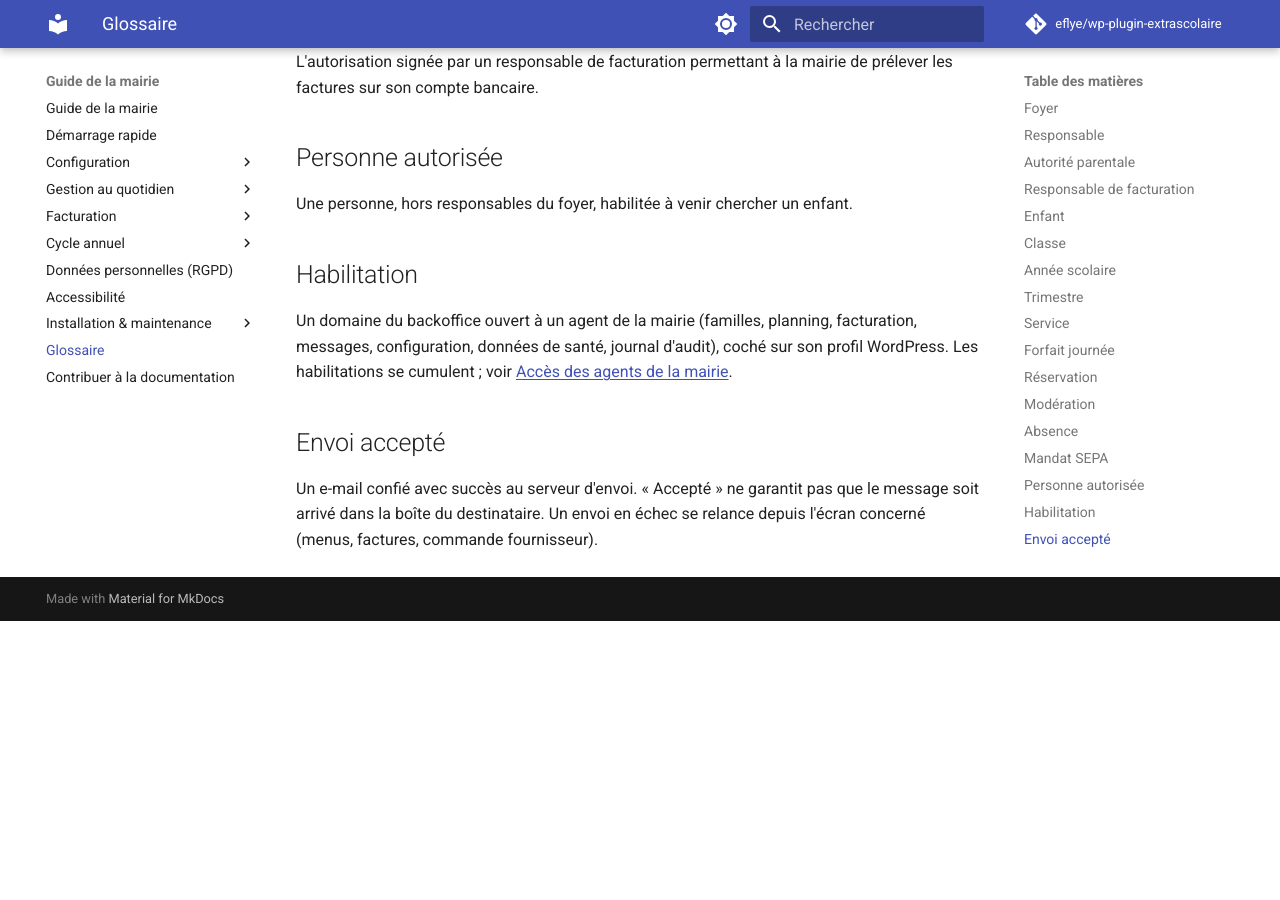
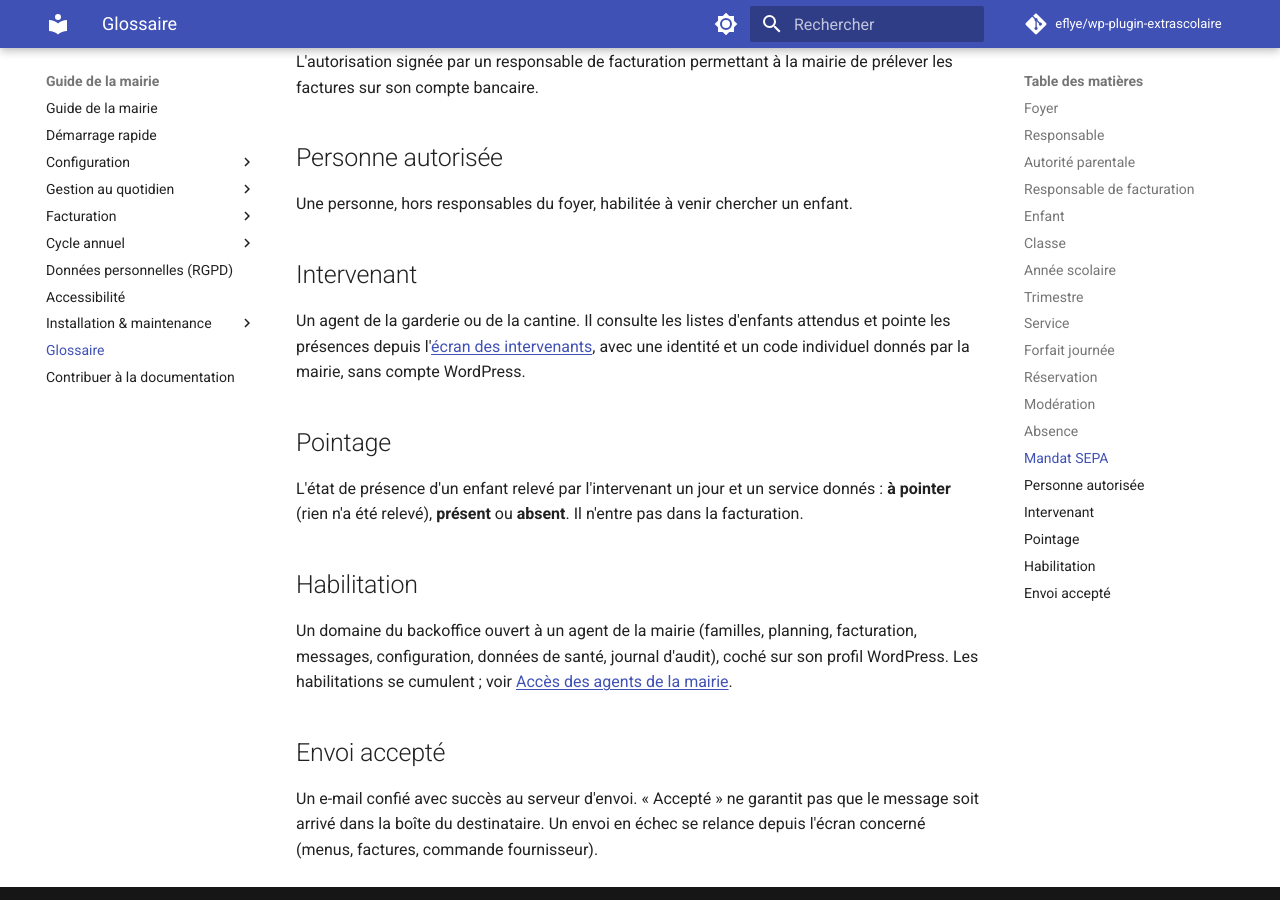
Before and after one commit to eflye/wp-plugin-extrascolaire, an MkDocs documentation site: the page built from documentation/glossaire.md, in a window 1280 px wide and 900 px high, scrolled down 2001 px. Built offline with MkDocs 1.6.1 and Material for MkDocs 9.7.7, drawn with Linux system fonts in a browser that asks for light colours; comment, search, counter and statistics services are not loaded; before the commit the page ends 2622 px from its top, so only the background shows below that.

Commit message:
docs(intervenants): page « Écran des intervenants » dans le guide de la mairie
L'écran intervenants n'était décrit nulle part dans le site de
documentation (seuls README.md et un paragraphe de rgpd.md l'évoquaient),
alors que les versions 5.37.0 et 5.38.0 l'ont transformé : accès par
identité et code individuel (Réglages › Listes intervenantes SIDSCM),
pointage à trois états à pointer / Présent / Absent, heures d'arrivée et
de départ, « Tous présents », compteurs et « pointage terminé », bouton
« Contact d'urgence » journalisé. Chaque libellé est repris de
includes/class-psc-sidscm.php, templates/sidscm.php et
templates/admin-settings.php.

Entrées « Intervenant » et « Pointage » au glossaire, lien depuis la
section « Qui voit quoi » de la page RGPD, page ajoutée à la navigation
MkDocs sous « Gestion au quotidien ».

Co-Authored-By: Claude Fable 5.1 <noreply@anthropic.com>
Claude-Session: https://claude.ai/code/session_01JjbusyBQDpFka9m4dZ3TRz

```diff
--- a/documentation/glossaire.md
+++ b/documentation/glossaire.md
@@ -60,6 +60,14 @@ L'autorisation signée par un responsable de facturation permettant à la mairie
 
 Une personne, hors responsables du foyer, habilitée à venir chercher un enfant.
 
+## Intervenant
+
+Un agent de la garderie ou de la cantine. Il consulte les listes d'enfants attendus et pointe les présences depuis l'[écran des intervenants](gestion-quotidienne/ecran-intervenants.md), avec une identité et un code individuel donnés par la mairie, sans compte WordPress.
+
+## Pointage
+
+L'état de présence d'un enfant relevé par l'intervenant un jour et un service donnés : **à pointer** (rien n'a été relevé), **présent** ou **absent**. Il n'entre pas dans la facturation.
+
 ## Habilitation
 
 Un domaine du backoffice ouvert à un agent de la mairie (familles, planning, facturation, messages, configuration, données de santé, journal d'audit), coché sur son profil WordPress. Les habilitations se cumulent ; voir [Accès des agents de la mairie](installation/acces-agents.md).
--- a/mkdocs.yml
+++ b/mkdocs.yml
@@ -78,6 +78,7 @@ nav:
           - Commande fournisseur: gestion-quotidienne/commande-fournisseur.md
           - Documents (assurance): gestion-quotidienne/documents-assurance.md
           - Personnes autorisées: gestion-quotidienne/personnes-autorisees.md
+          - Écran des intervenants: gestion-quotidienne/ecran-intervenants.md
       - Facturation:
           - Factures PDF: facturation/factures-pdf.md
           - Mandats SEPA: facturation/mandats-sepa.md
```
Also changed, not shown: documentation/gestion-quotidienne/ecran-intervenants.md (added, +54 -0 lines), documentation/rgpd.md (+1 -1 lines).
